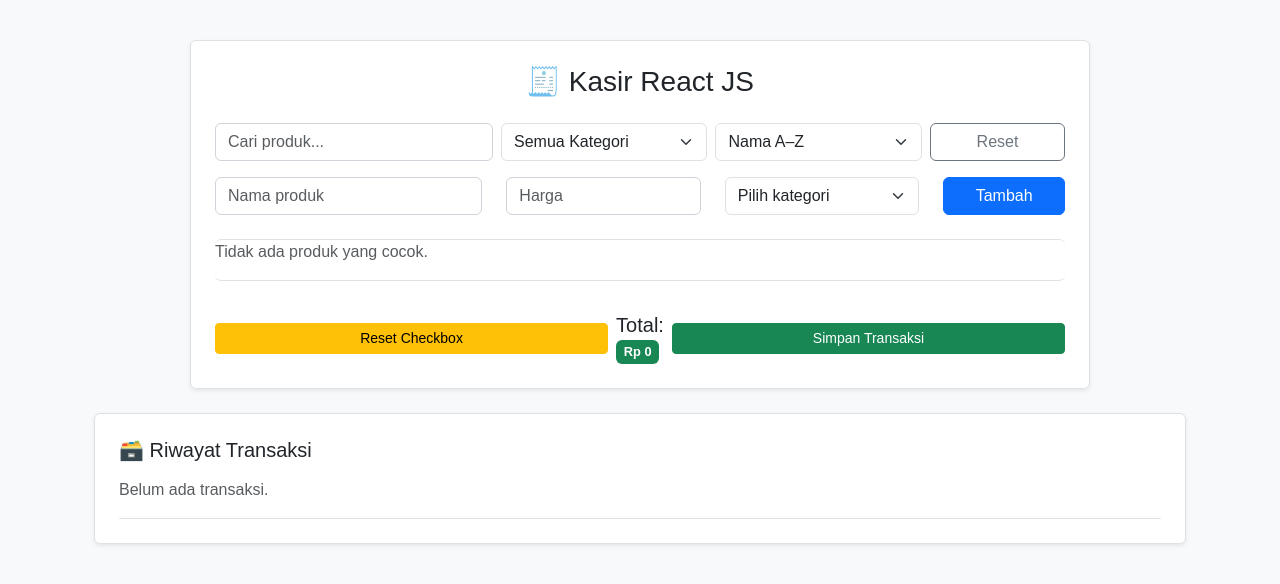
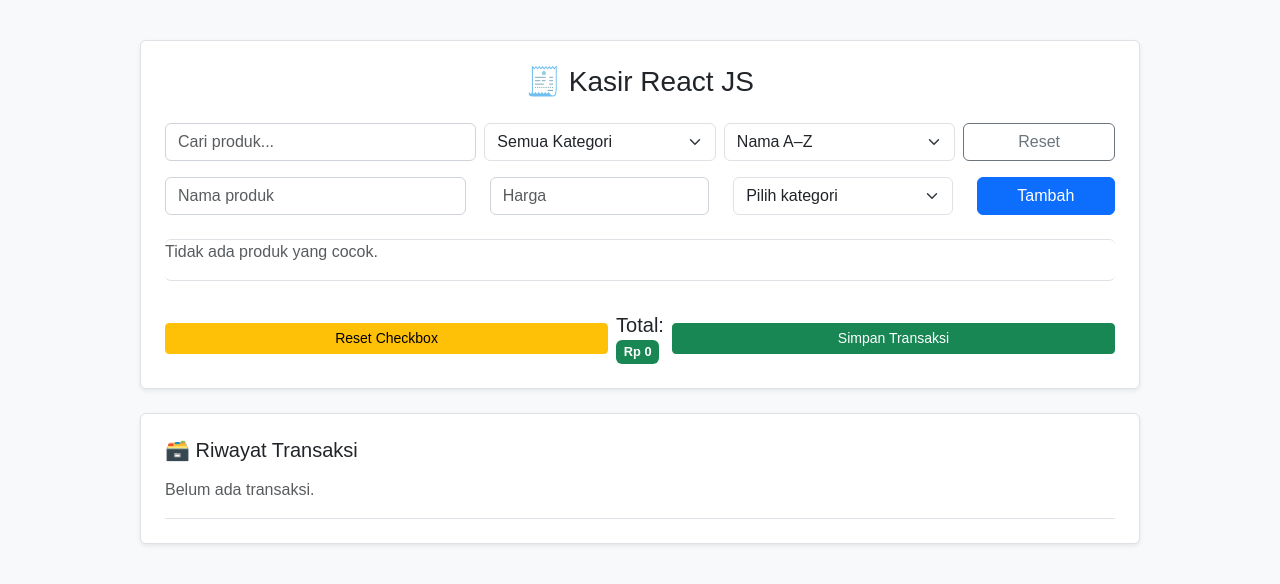
Before and after one commit to Raesssard/Simple-Casheer, a React (Create React App) app: page / in a window 1280 px wide. Shown: the top 584 px of the page. Built offline with nearby package versions, Linux system fonts and the light colour scheme.

Commit message:
ui changes

```diff
--- a/src/components/Kasir.jsx
+++ b/src/components/Kasir.jsx
@@ -207,7 +207,7 @@ class Kasir extends Component {
         <div
           className="card shadow-sm p-4 rounded mx-auto"
           style={{
-            maxWidth: 900, // lebih lebar di desktop
+            maxWidth: 1000, // lebih lebar di desktop
             width: '100%',
           }}
         >
--- a/src/components/TransactionHistory.jsx
+++ b/src/components/TransactionHistory.jsx
@@ -15,7 +15,10 @@ export default function TransactionHistory({ transactions, onDelete }) {
   };
 
   return (
-    <div className="card shadow-sm p-4 mt-4 rounded">
+    <div
+      className="card shadow-sm p-4 mt-4 rounded mx-auto"
+      style={{ maxWidth: 1000, width: '100%' }}
+    >
       <h5 className="mb-3">🗃️ Riwayat Transaksi</h5>
       {transactions.length === 0 && <p className="text-muted">Belum ada transaksi.</p>}
       <ul className="list-group">
```
